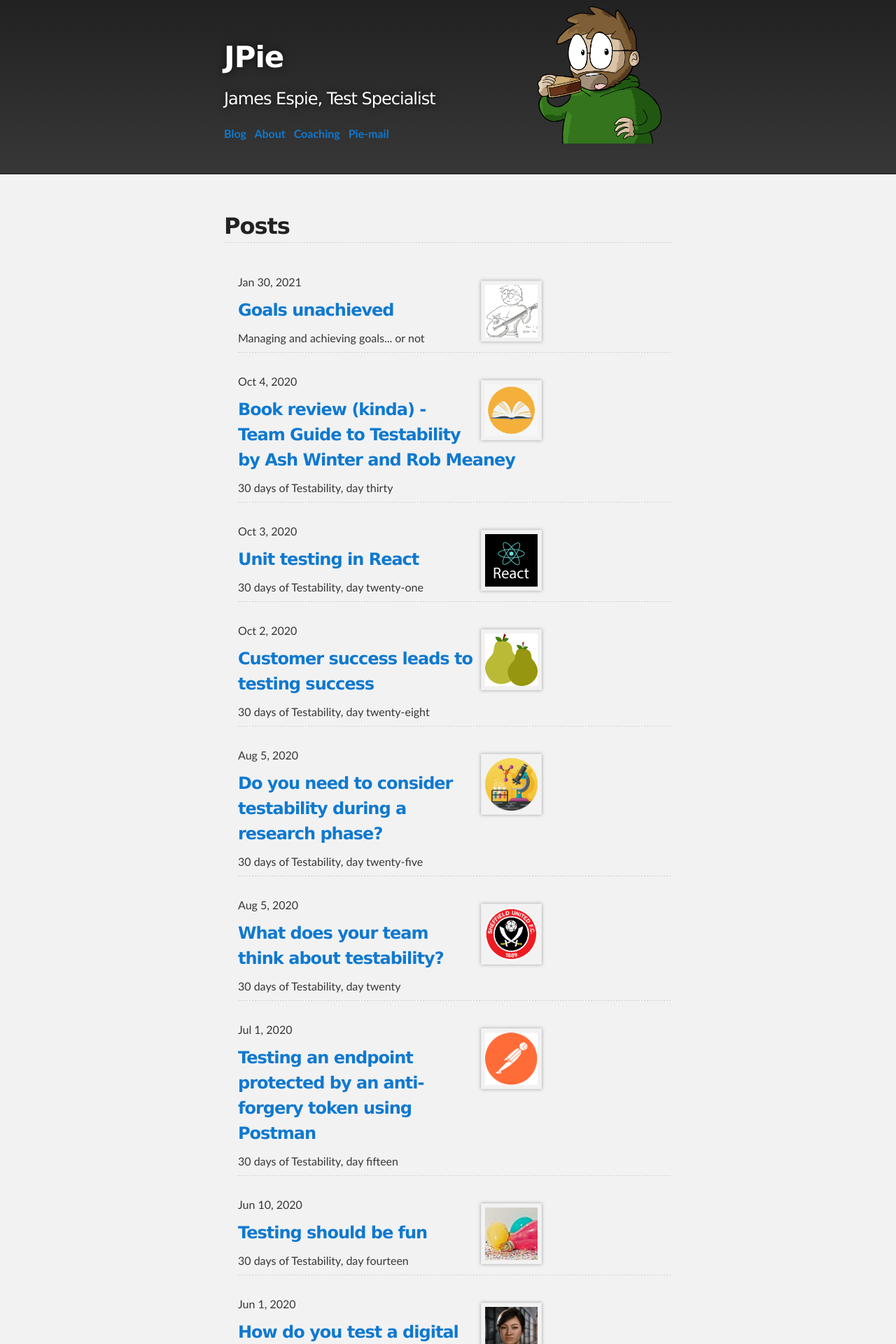
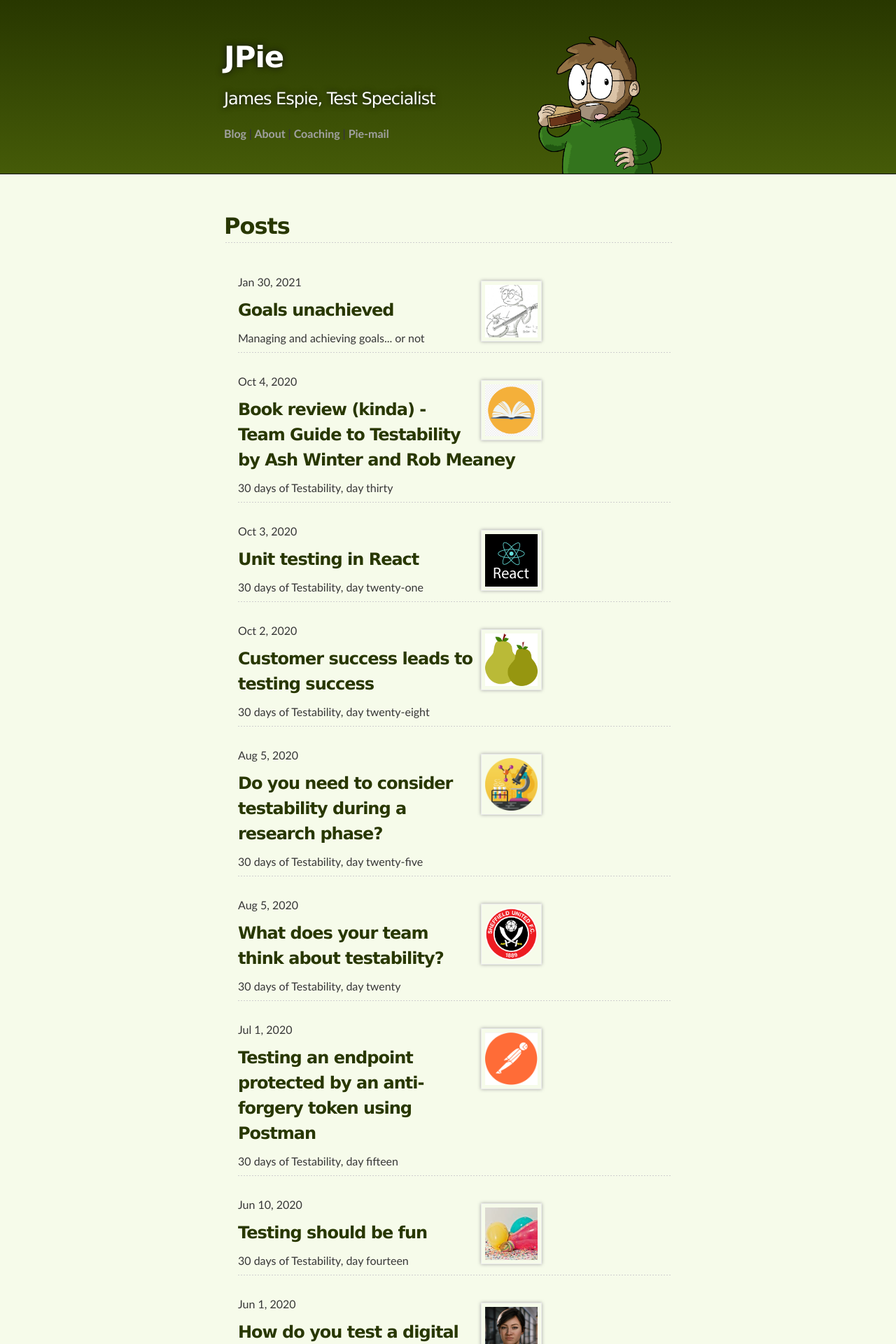
Before and after one commit to jrespie/jrespie.github.io, a Jekyll site: the page built from index.md, in a window 1280 px wide. Shown: the top 1920 px of the page at 70% size. Built offline with Jekyll 4.4.1, drawn with Linux system fonts in a browser that asks for light colours; comment, search, counter and statistics services are not loaded.

Commit message:
Change of color scheme

```diff
--- a/_sass/jekyll-theme-slate.scss
+++ b/_sass/jekyll-theme-slate.scss
@@ -56,7 +56,7 @@ body {
 h1, h2, h3, h4, h5, h6 {
   margin: 10px 0;
   font-weight: 700;
-  color:#222222;
+  color:#283700;
   font-family: 'Lucida Grande', 'Calibri', Helvetica, Arial, sans-serif;
   letter-spacing: -1px;
 }
@@ -98,7 +98,7 @@ footer p {
 
 a {
   text-decoration: none;
-  color: #0F79D0;
+  color:#283700;
   text-shadow: none;
 
   transition: color 0.5s ease;
@@ -111,6 +111,10 @@ a {
   -o-transition: text-shadow 0.5s ease;
   -ms-transition: color 0.5s ease;
   -ms-transition: text-shadow 0.5s ease;
+}
+
+.menu a {
+  color: #a1a1a1
 }
 
 a:hover, a:focus {
@@ -147,9 +151,13 @@ img {
 img#avatar{
 	margin: 0 auto;
 	max-width: 739px;
-	padding: 5px;
+  padding: 5px;
+  padding-bottom: 0px;
 	border: none;
-	box-shadow: none;
+  box-shadow: none;
+  position: absolute;
+  bottom:0;
+  text-shadow: #ebebeb;
   }
 
 p img {
@@ -291,7 +299,6 @@ Full-Width Styles
 #avatar {
 	display: block;
 	position: absolute;
-	top:0;
 	right: 10px;
 	z-index: 10;
 	padding: 10px 50px 10px 10px;
@@ -302,11 +309,11 @@ Full-Width Styles
 
 #header_wrap {
   background: #212121;
-  background: -moz-linear-gradient(top, #373737, #212121);
-  background: -webkit-linear-gradient(top, #373737, #212121);
-  background: -ms-linear-gradient(top, #373737, #212121);
-  background: -o-linear-gradient(top, #373737, #212121);
-  background: linear-gradient(to top, #373737, #212121);
+  background: -moz-linear-gradient(top, #b2cb70, #212121);
+  background: -webkit-linear-gradient(top, #b2cb70, #212121);
+  background: -ms-linear-gradient(top, #b2cb70, #212121);
+  background: -o-linear-gradient(top, #b2cb70, #212121);
+  background: linear-gradient(to top,#455b08, #283700);
 }
 
 #header_wrap .inner {
@@ -369,7 +376,7 @@ Full-Width Styles
 }
 
 #main_content_wrap {
-  background: #f2f2f2;
+  background: #F6FBEA;
   border-top: 1px solid #111;
   border-bottom: 1px solid #111;
 }
@@ -379,7 +386,7 @@ Full-Width Styles
 }
 
 #footer_wrap {
-  background: #212121;
+  background: #00251e;
 }
 
 
```
